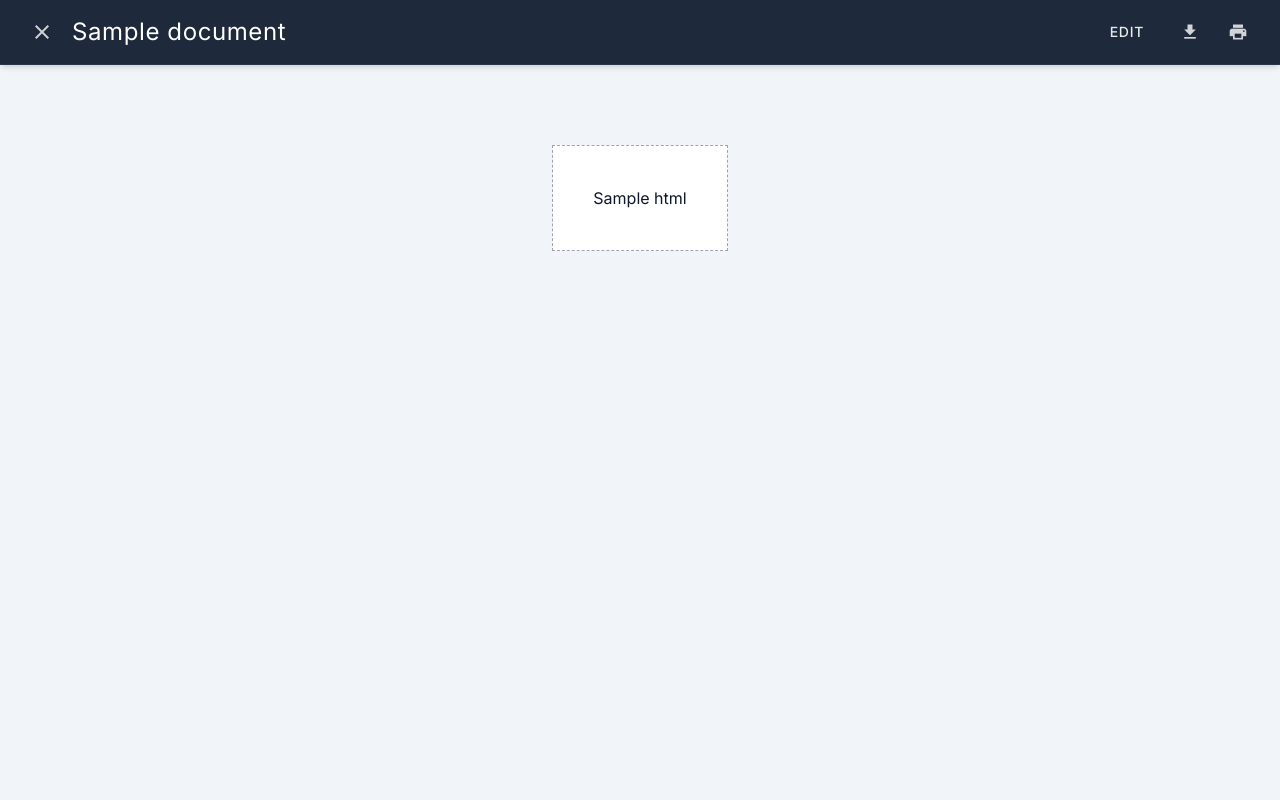
After one commit to navdeeppathan/metaerp_new, a Laravel app: template resources/views/contracts/documents/view.blade.php in a window 1280 px wide. The commit adds this page. Run offline with Laravel 10, Linux system fonts and the light colour scheme; the template is opened without the code that fills it: most values are stand-ins (such as "Sample title", 1, 10 or a date in 2020); parts of the project's set-up code (start-up, migrations or seed data) failed here and were passed over; some libraries are stand-ins or nearby versions.

Commit message:
contract document related changes

```diff
--- /dev/null
+++ b/resources/views/contracts/documents/view.blade.php
@@ -0,0 +1,202 @@
+<!DOCTYPE html>
+<html lang="en" class="h-full bg-slate-100">
+<head>
+    <meta charset="UTF-8">
+    <meta name="viewport" content="width=device-width, initial-scale=1.0">
+    <meta name="csrf-token" content="{{ csrf_token() }}">
+    <title>{{ $document->name }} - MetaERP</title>
+
+    <!-- Tailwind CSS -->
+    <script src="https://cdn.tailwindcss.com"></script>
+    <script>
+        tailwind.config = {
+            theme: {
+                extend: {
+                    colors: {
+                        slate: {
+                            800: '#1e293b',
+                            900: '#0f172a',
+                        }
+                    }
+                }
+            }
+        }
+    </script>
+
+    <!-- Google Material Icons -->
+    <link href="https://fonts.googleapis.com/icon?family=Material+Icons" rel="stylesheet">
+    <link rel="preconnect" href="https://fonts.googleapis.com">
+    <link rel="preconnect" href="https://fonts.gstatic.com" crossorigin>
+    <link href="https://fonts.googleapis.com/css2?family=Inter:wght@300;400;500;600;700&display=swap" rel="stylesheet">
+
+    <!-- Alpine.js -->
+    <script defer src="https://unpkg.com/alpinejs@3.x.x/dist/cdn.min.js"></script>
+
+    <style>
+        body {
+            font-family: 'Inter', -apple-system, BlinkMacSystemFont, "Segoe UI", Roboto, sans-serif;
+            background-color: #f1f5f9;
+        }
+        /* Custom scrollbar */
+        ::-webkit-scrollbar {
+            width: 8px;
+            height: 8px;
+        }
+        ::-webkit-scrollbar-track {
+            background: #f1f5f9;
+        }
+        ::-webkit-scrollbar-thumb {
+            background: #cbd5e1;
+            border-radius: 4px;
+        }
+        ::-webkit-scrollbar-thumb:hover {
+            background: #94a3b8;
+        }
+        @media print {
+            .no-print {
+                display: none !important;
+            }
+            body {
+                background-color: #fff !important;
+            }
+            .document-paper {
+                margin: 0 !important;
+                border: none !important;
+                box-shadow: none !important;
+                padding: 0 !important;
+            }
+        }
+    </style>
+</head>
+<body class="min-h-full flex flex-col bg-slate-100 text-slate-800 antialiased"
+      x-data="{
+          isEditing: false,
+          docHtml: @js($html),
+          saving: false,
+          saveSuccess: false,
+          errorMessage: '',
+          async saveDocument() {
+              this.saving = true;
+              this.errorMessage = '';
+              try {
+                  const res = await fetch('{{ route('contracts.documents.update', $document->id) }}', {
+                      method: 'POST',
+                      headers: {
+                          'Content-Type': 'application/json',
+                          'X-CSRF-TOKEN': '{{ csrf_token() }}',
+                          'Accept': 'application/json'
+                      },
+                      body: JSON.stringify({ html: this.docHtml })
+                  });
+                  const data = await res.json();
+                  if (data.success) {
+                      this.saveSuccess = true;
+                      this.isEditing = false;
+                      if (this.$refs.docContainer) {
+                          this.$refs.docContainer.innerHTML = this.docHtml;
+                      }
+                      setTimeout(() => this.saveSuccess = false, 3000);
+                  } else {
+                      this.errorMessage = data.message || 'Failed to save document';
+                  }
+              } catch (err) {
+                  this.errorMessage = err.message || 'Error saving document';
+              } finally {
+                  this.saving = false;
+              }
+          }
+      }">
+
+    <!-- Top Navigation Bar (Exact match to React MUI AppBar in Screenshot 4) -->
+    <header class="bg-[#1e293b] text-white sticky top-0 z-50 shadow-md no-print border-b border-slate-700/60">
+        <div class="px-4 sm:px-6 h-16 flex items-center justify-between">
+            <!-- Left Side: Close Icon + Title -->
+            <div class="flex items-center gap-3 min-w-0">
+                <a href="{{ $backUrl ?? (url()->previous() ?: route('contracts.index')) }}"
+                   class="text-white/80 hover:text-white p-1.5 rounded-full hover:bg-white/10 transition cursor-pointer flex items-center justify-center shrink-0"
+                   title="Close and return to Contract">
+                    <span class="material-icons text-2xl">close</span>
+                </a>
+                <h1 class="text-xl sm:text-2xl font-normal text-white tracking-wide truncate">
+                    {{ $document->name }}
+                </h1>
+            </div>
+
+            <!-- Right Side: Edit / Save / Download Actions -->
+            <div class="flex items-center gap-2 sm:gap-3 shrink-0">
+                <!-- Save Status Feedback -->
+                <span x-show="saveSuccess" x-cloak class="text-xs text-emerald-400 font-medium px-2 py-1 bg-emerald-950/40 rounded border border-emerald-500/30">
+                    Saved successfully!
+                </span>
+
+                <!-- In Edit Mode: Save Button -->
+                <button type="button"
+                        x-show="isEditing"
+                        @click="saveDocument()"
+                        :disabled="saving"
+                        class="px-4 py-1.5 bg-emerald-600 hover:bg-emerald-500 text-white font-medium text-sm rounded shadow transition flex items-center gap-1.5 cursor-pointer disabled:opacity-50 uppercase tracking-wider"
+                        x-cloak>
+                    <span class="material-icons text-base" x-show="!saving">save</span>
+                    <span x-text="saving ? 'Saving...' : 'Save'">Save</span>
+                </button>
+
+                <!-- Toggle Edit / View Button -->
+                <button type="button"
+                        @click="isEditing = !isEditing"
+                        class="px-4 py-1.5 text-white/90 hover:text-white font-medium text-sm rounded hover:bg-white/10 transition cursor-pointer uppercase tracking-wider">
+                    <span x-text="isEditing ? 'Cancel' : 'Edit'">Edit</span>
+                </button>
+
+                <!-- Download HTML -->
+                <a href="{{ route('contracts.documents.download', $document->id) }}"
+                   class="p-2 text-white/80 hover:text-white rounded hover:bg-white/10 transition cursor-pointer flex items-center"
+                   title="Download Document">
+                    <span class="material-icons text-xl">download</span>
+                </a>
+
+                <!-- Print Document -->
+                <button type="button"
+                        onclick="window.print()"
+                        class="p-2 text-white/80 hover:text-white rounded hover:bg-white/10 transition cursor-pointer flex items-center"
+                        title="Print Document">
+                    <span class="material-icons text-xl">print</span>
+                </button>
+            </div>
+        </div>
+    </header>
+
+    <!-- Error Toast -->
+    <div x-show="errorMessage" x-cloak class="max-w-xl mx-auto mt-4 px-4 py-2.5 bg-red-100 border border-red-300 text-red-800 text-sm rounded-lg flex items-center justify-between shadow-sm">
+        <span x-text="errorMessage"></span>
+        <button type="button" @click="errorMessage = ''" class="text-red-600 hover:text-red-900 ml-4 font-bold">✕</button>
+    </div>
+
+    <!-- Main Content Area -->
+    <main class="flex-1 overflow-y-auto flex flex-col items-center">
+        <!-- View Mode: Document Paper (Exact match to React DialogViewHtml & Image 4 & 5) -->
+        <div x-show="!isEditing" class="w-full flex justify-center py-6 sm:py-10">
+            <div class="document-paper p-10 border-dashed border border-gray-400 bg-white m-4 sm:m-10 w-fit shadow-xs mx-auto text-slate-900"
+                 x-ref="docContainer">
+                {!! $html !!}
+            </div>
+        </div>
+
+        <!-- Edit Mode: Full-page HTML Source Editor (Matching React DialogEditHtml) -->
+        <div x-show="isEditing" x-cloak class="w-full max-w-6xl p-4 sm:p-8 flex flex-col flex-1">
+            <div class="bg-white rounded-xl shadow-lg border border-slate-200 p-6 flex flex-col flex-1 gap-4 min-h-[600px]">
+                <div class="flex items-center justify-between pb-3 border-b border-slate-100 text-xs text-slate-500 font-medium">
+                    <div class="flex items-center gap-2">
+                        <span class="material-icons text-base text-indigo-500">code</span>
+                        <span class="font-semibold text-slate-700">HTML Document Source Editor</span>
+                    </div>
+                    <span>Click 'Save' in top bar to save changes & update document</span>
+                </div>
+                <textarea x-model="docHtml"
+                          class="w-full flex-1 min-h-[550px] font-mono text-xs p-4 bg-slate-50 border border-slate-300 rounded-lg focus:outline-none focus:border-indigo-500 focus:bg-white leading-relaxed resize-y"
+                          placeholder="HTML content..."></textarea>
+            </div>
+        </div>
+    </main>
+
+</body>
+</html>
```
Also changed, not shown: app/Http/Controllers/WebContractController.php (+14 -1 lines), app/Models/Archive.php (+7 -0 lines), app/Models/GeneratedFile.php (+10 -5 lines), app/Services/DocumentTemplateService.php (+87 -1 lines), resources/views/contracts/partials/card-modal.blade.php (+8 -27 lines).
